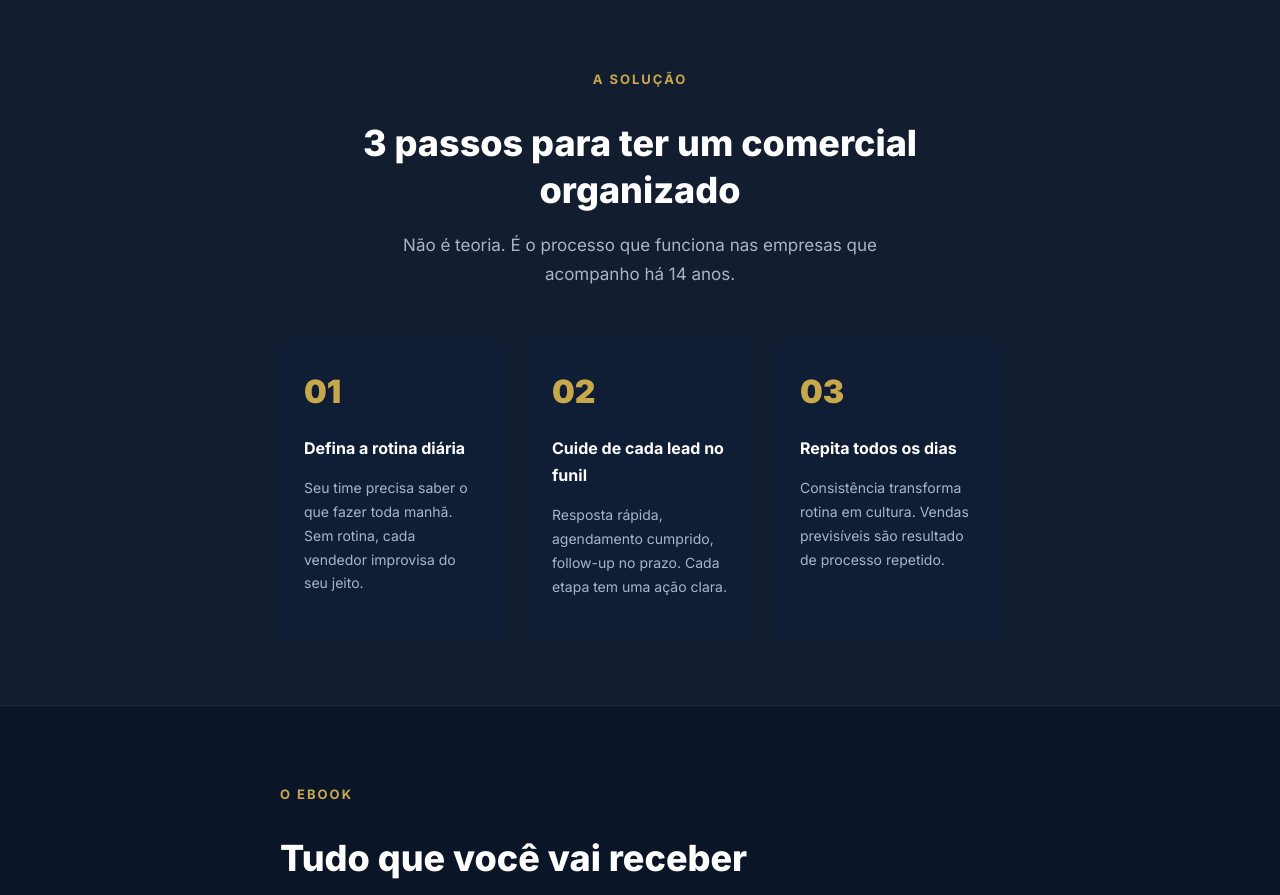
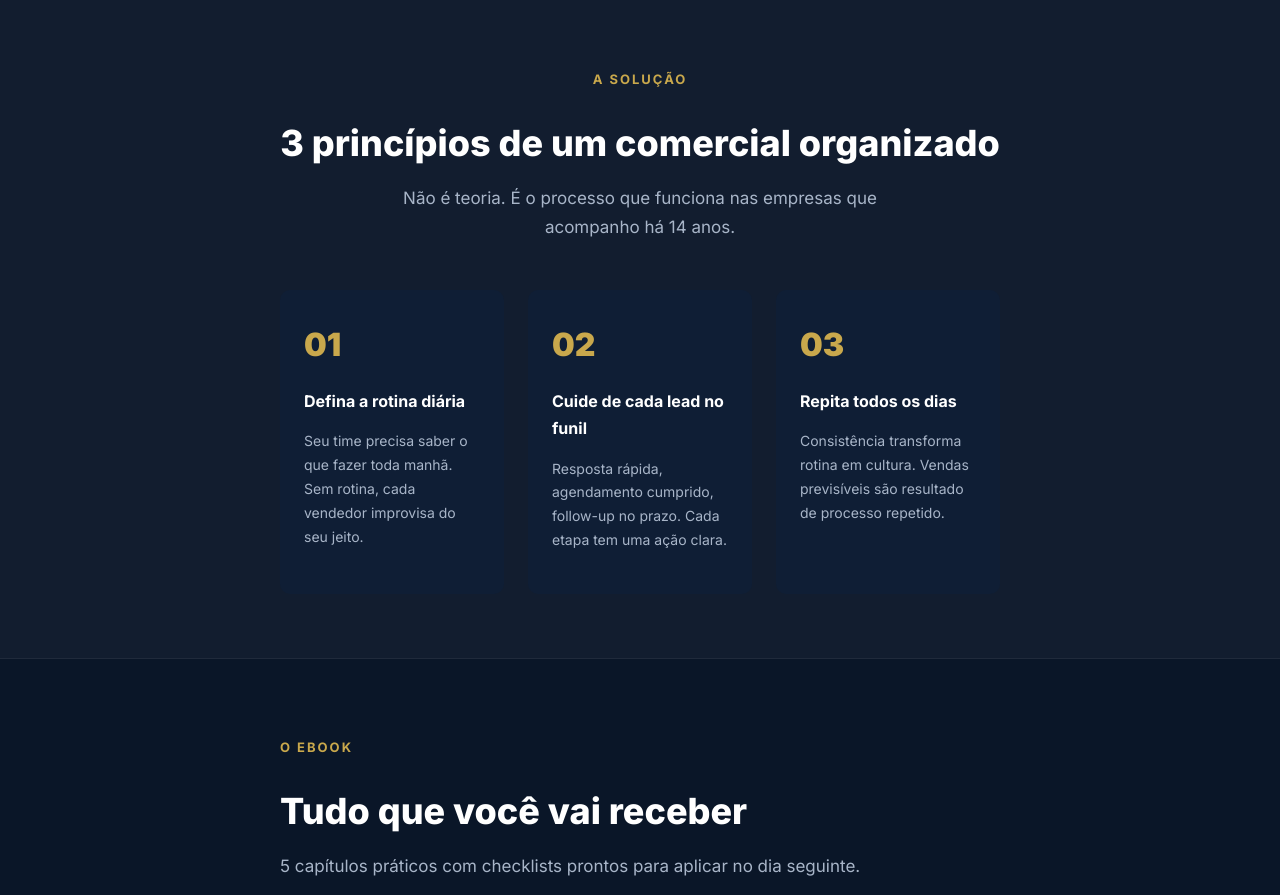
Before and after one commit to helpestrategiasdigitais/landing-pages, an Astro site: page /rotina-comercial in a window 1280 px wide. Shown: the part 2920-3815 px from the top of the page. Built offline with nearby package versions, Linux system fonts and the light colour scheme; Astro itself is replaced by a stand-in of ours.

Commit message:
feat: título da seção A solução vira 3 princípios de um comercial organizado

```diff
--- a/src/pages/rotina-comercial.astro
+++ b/src/pages/rotina-comercial.astro
@@ -113,7 +113,7 @@
 <section style="background:rgba(255,255,255,0.03);border-top:1px solid rgba(255,255,255,0.06);border-bottom:1px solid rgba(255,255,255,0.06);padding:64px 24px;">
   <div style="max-width:720px;margin:0 auto;text-align:center;">
     <p style="font-size:13px;font-weight:700;letter-spacing:2px;color:#C9A84C;text-transform:uppercase;margin-bottom:16px;">A SOLUÇÃO</p>
-    <h2 style="font-size:clamp(24px,4vw,36px);font-weight:800;color:#FFFFFF;margin-bottom:16px;line-height:1.3;">3 passos para ter um comercial organizado</h2>
+    <h2 style="font-size:clamp(24px,4vw,36px);font-weight:800;color:#FFFFFF;margin-bottom:16px;line-height:1.3;">3 princípios de um comercial organizado</h2>
     <p style="font-size:17px;color:#A8B5C8;margin-bottom:48px;max-width:540px;margin-left:auto;margin-right:auto;">Não é teoria. É o processo que funciona nas empresas que acompanho há 14 anos.</p>
     <div style="display:grid;grid-template-columns:repeat(auto-fit,minmax(200px,1fr));gap:24px;text-align:left;">
       <div style="background:#0F1E35;border-radius:10px;padding:28px 24px;">
```
